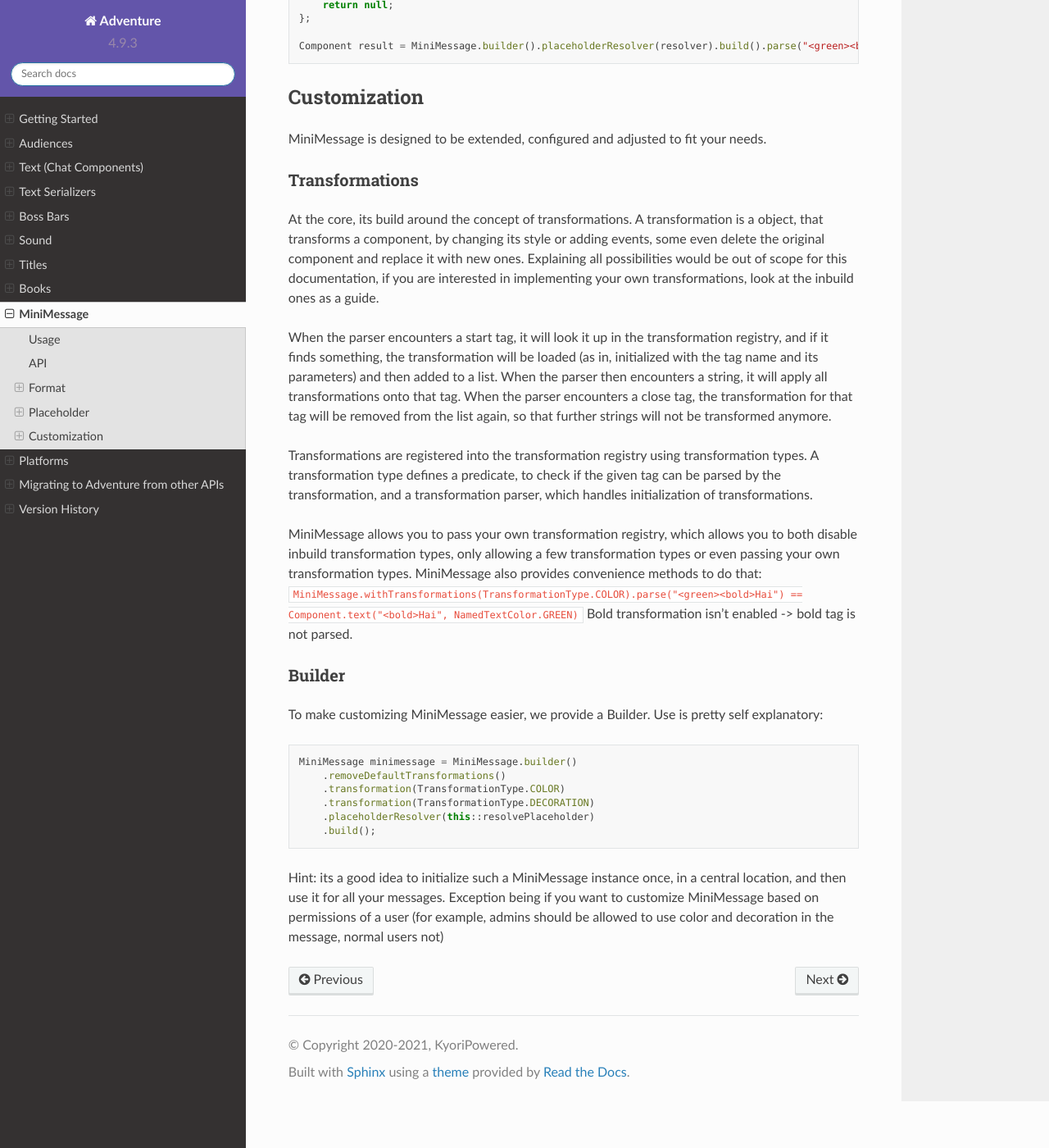
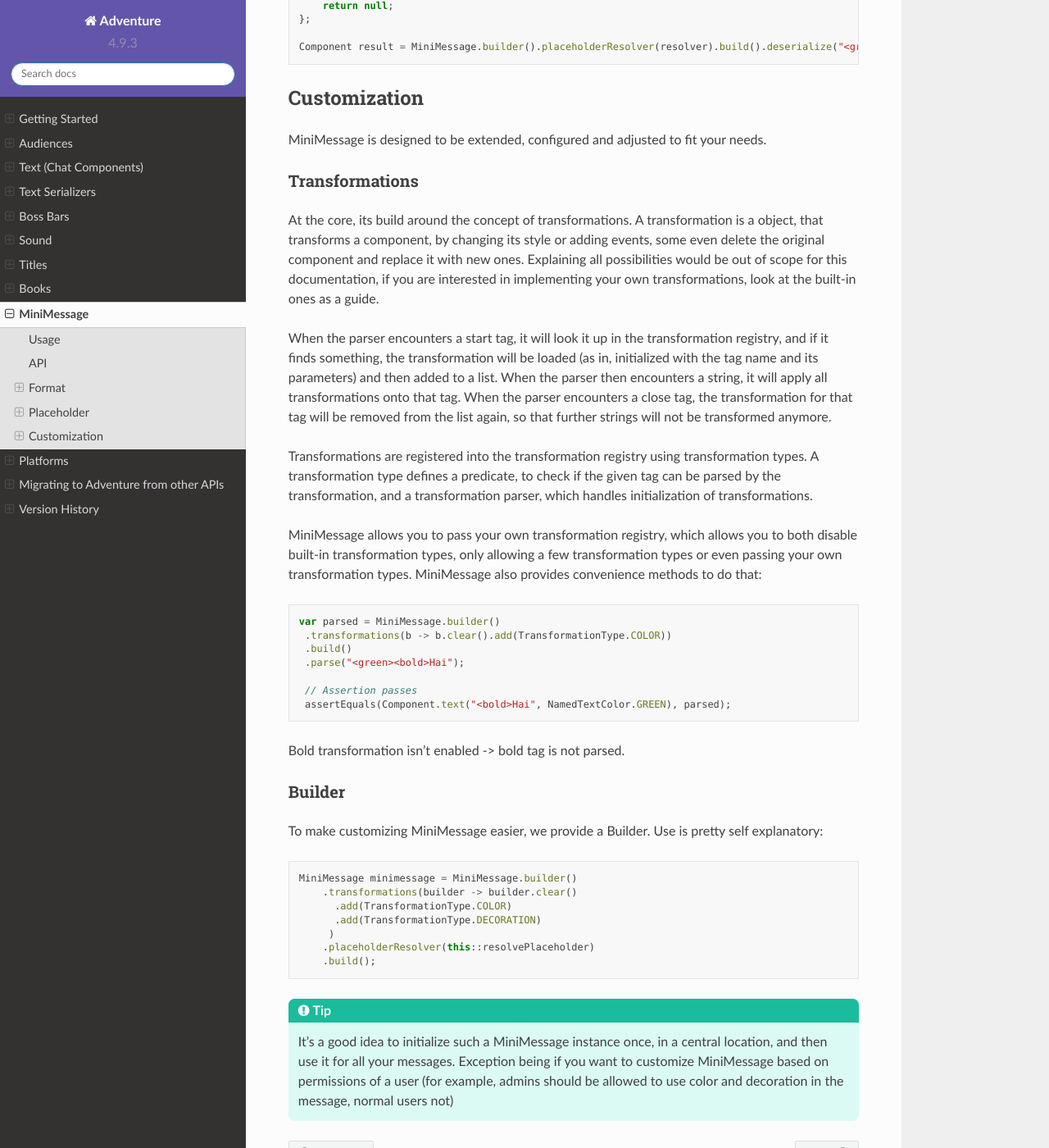
Before and after one commit to KyoriPowered/adventure-docs, a Sphinx documentation site: the page built from source/minimessage.rst, in a window 1280 px wide and 1400 px high, scrolled down 12969 px. Shown: the whole window at 82% size. Built offline with Sphinx 7.4.7 and the Read the Docs theme 2.0.0, drawn with Linux system fonts in a browser that asks for light colours; some of the changed text lies outside the part shown.

Commit message:
minimessage: Remove deprecated API

```diff
--- a/source/minimessage.rst
+++ b/source/minimessage.rst
@@ -350,10 +350,10 @@ These are executed in the main parse loop, so the string replacements can not co
 
 .. code:: java
 
-    MiniMessage.get().parse("<gray>Hello <name>", Template.of("name", Component.text("TEST").color(NamedTextColor.RED)));
-    MiniMessage.get().parse("<gray>Hello <name>", Template.of("name", "TEST"));
+    MiniMessage.miniMessage().parse("<gray>Hello <name>", Template.of("name", Component.text("TEST", NamedTextColor.RED)));
+    MiniMessage.miniMessage().parse("<gray>Hello <name>", Template.of("name", "TEST"));
     List<Template> templates = List.of(Template.of("name", "TEST"), Template.of("name2", "TEST"));
-    MiniMessage.get().parse("<gray>Hello <name> and <name2>", Template.of("name", "TEST"));
+    MiniMessage.miniMessage().parse("<gray>Hello <name> and <name2>", Template.of("name", "TEST"));
 
 These are pretty powerful and allow you to take components you got from elsewhere (for example an itemstack or a placeholder api) and include them in your messages easily.
 
@@ -362,8 +362,8 @@ Placeholder resolver
 
 To make dealing with (external or internal) placeholder apis even easier, MiniMessage allows you to provide a placeholder resolver.
 
-A placeholder resolver is just a ``Function<String, ComponentLike>``, that allows you to handle tags without having to define them before hand.
-Just return a Component when you resolved the placeholder, else you return null.
+A placeholder resolver is just a ``Function<String, @Nullable ComponentLike>``, that allows you to handle tags without having to define them before hand.
+Just return a Component when you resolved the placeholder, else you return ``null``.
 
 You can define such a resolver using the builder api (for more info, see the Builder_ section below):
 
@@ -376,7 +376,7 @@ You can define such a resolver using the builder api (for more info, see the Bui
         return null;
     };
 
-    Component result = MiniMessage.builder().placeholderResolver(resolver).build().parse("<green><bold><test>");
+    Component result = MiniMessage.builder().placeholderResolver(resolver).build().deserialize("<green><bold><test>");
 
 Customization
 ^^^^^^^^^^^^^
@@ -387,7 +387,7 @@ Transformations
 ---------------
 
 At the core, its build around the concept of transformations. A transformation is a object, that transforms a component, by changing its style or adding events, some even delete the original component and replace it with new ones.
-Explaining all possibilities would be out of scope for this documentation, if you are interested in implementing your own transformations, look at the inbuild ones as a guide.
+Explaining all possibilities would be out of scope for this documentation, if you are interested in implementing your own transformations, look at the built-in ones as a guide.
 
 When the parser encounters a start tag, it will look it up in the transformation registry, and if it finds something, the transformation will be loaded (as in, initialized with the tag name and its parameters) and then added to a list.
 When the parser then encounters a string, it will apply all transformations onto that tag.
@@ -396,9 +396,19 @@ When the parser encounters a close tag, the transformation for that tag will be
 Transformations are registered into the transformation registry using transformation types.
 A transformation type defines a predicate, to check if the given tag can be parsed by the transformation, and a transformation parser, which handles initialization of transformations.
 
-MiniMessage allows you to pass your own transformation registry, which allows you to both disable inbuild transformation types, only allowing a few transformation types or even passing your own transformation types.
+MiniMessage allows you to pass your own transformation registry, which allows you to both disable built-in transformation types, only allowing a few transformation types or even passing your own transformation types.
 MiniMessage also provides convenience methods to do that:
-``MiniMessage.withTransformations(TransformationType.COLOR).parse("<green><bold>Hai") == Component.text("<bold>Hai", NamedTextColor.GREEN)``
+
+.. code:: java
+
+    var parsed = MiniMessage.builder()
+     .transformations(b -> b.clear().add(TransformationType.COLOR))
+     .build()
+     .parse("<green><bold>Hai");
+
+     // Assertion passes
+     assertEquals(Component.text("<bold>Hai", NamedTextColor.GREEN), parsed);
+
 Bold transformation isn't enabled -> bold tag is not parsed.
 
 Builder
@@ -409,11 +419,14 @@ To make customizing MiniMessage easier, we provide a Builder. Use is pretty self
 .. code :: java
 
     MiniMessage minimessage = MiniMessage.builder()
-        .removeDefaultTransformations()
-        .transformation(TransformationType.COLOR)
-        .transformation(TransformationType.DECORATION)
+        .transformations(builder -> builder.clear()
+          .add(TransformationType.COLOR)
+          .add(TransformationType.DECORATION)
+         )
         .placeholderResolver(this::resolvePlaceholder)
         .build();
 
-Hint: its a good idea to initialize such a MiniMessage instance once, in a central location, and then use it for all your messages.
-Exception being if you want to customize MiniMessage based on permissions of a user (for example, admins should be allowed to use color and decoration in the message, normal users not)
+.. tip::
+
+   It's a good idea to initialize such a MiniMessage instance once, in a central location, and then use it for all your messages.
+   Exception being if you want to customize MiniMessage based on permissions of a user (for example, admins should be allowed to use color and decoration in the message, normal users not)
```
Also changed, not shown: other parts of source/minimessage.rst (+2 -2 lines).
